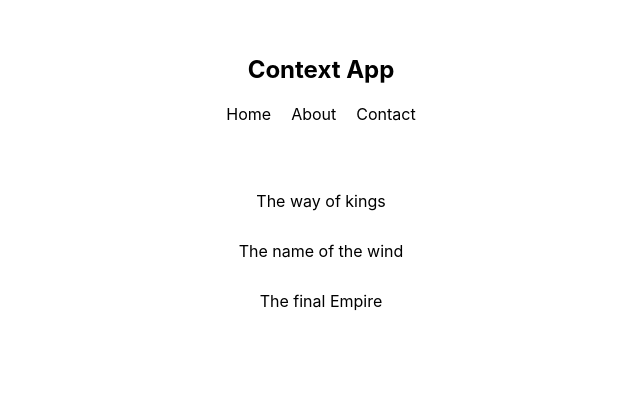
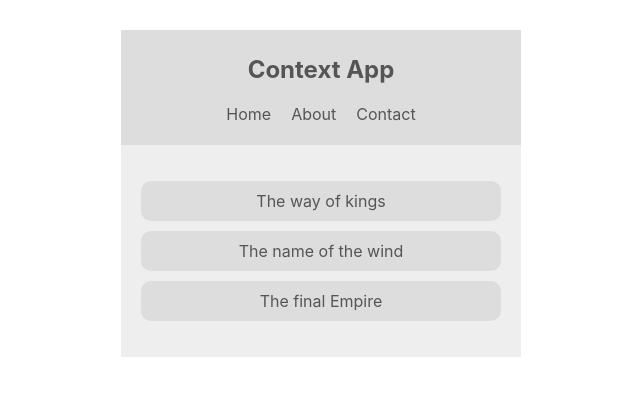
Before and after one commit to ZachFerg/context-hooks, a React (Create React App) app in the folder contextapp/: page / in a window 1280 px wide. Shown: the top 396 px of the page, without its empty margins (319-959 px from the left). Built offline with nearby package versions, Linux system fonts and the light colour scheme.

Commit message:
tutorial # 4 complete

```diff
--- a/contextapp/src/components/BookList.js
+++ b/contextapp/src/components/BookList.js
@@ -1,13 +1,17 @@
 import React, { Component } from 'react';
+import { ThemeContext } from '../contexts/ThemeContext';
 
 class BookList extends Component {
+    static contextType = ThemeContext;
     render() {
+        const { isLightTheme, light, dark } = this.context;
+        const theme = isLightTheme ? light : dark ;
         return (
-            <div className='book-list'>
+            <div className='book-list' style={{color: theme.syntax, background: theme.bg}}>
                 <ul>
-                    <li>The way of kings</li>
-                    <li>The name of the wind</li>
-                    <li>The final Empire</li>
+                    <li style={{ background: theme.ui }}>The way of kings</li>
+                    <li style={{ background: theme.ui }}>The name of the wind</li>
+                    <li style={{ background: theme.ui }}>The final Empire</li>
                 </ul>
             </div>
          );
--- a/contextapp/src/components/Navbar.js
+++ b/contextapp/src/components/Navbar.js
@@ -1,9 +1,14 @@
 import React, {Component} from 'react';
+import { ThemeContext } from '../contexts/ThemeContext';
 
 class Navbar extends Component {
+    static contextType = ThemeContext;
     render() {
+        console.log(this.context);
+        const { isLightTheme, light, dark } = this.context;
+        const theme = isLightTheme ? light : dark ;
         return (
-            <nav>
+            <nav style={{ background: theme.ui, color: theme.syntax}}>
                 <h1>Context App</h1>
                 <ul>
                     <li>Home</li>
```
Also changed, not shown: 1 other file (tests, documents, lock files or other folders).
